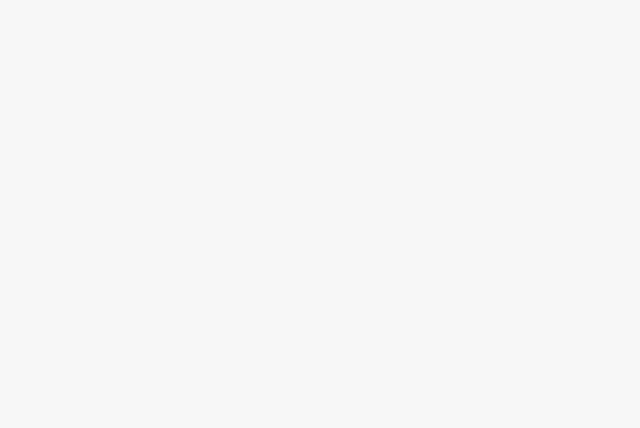
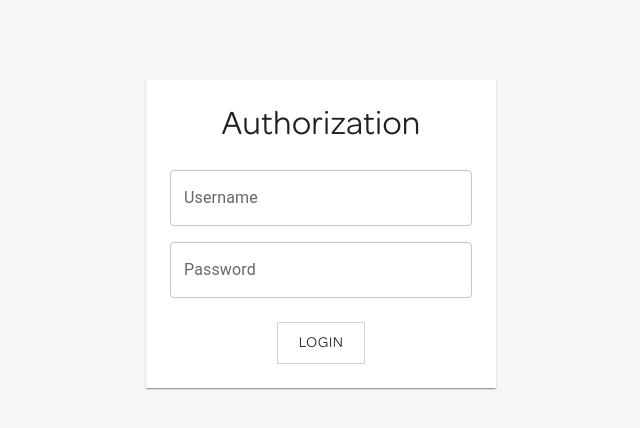
Before and after one commit to gerardasanusevicius/CAO-Final-Project-Gerard-A-Photography, a React (Create React App) app: page /login in a window 1280 px wide. Before the commit this address had no page. Shown: the top 428 px of the page, without its empty margins (319-959 px from the left). Built offline with nearby package versions, Linux system fonts and the light colour scheme.

Commit message:
chore:updated-admin-info

```diff
--- a/data/db.json
+++ b/data/db.json
@@ -15,5 +15,11 @@
             "title": "TestImg3",
             "src": "https://images.unsplash.com/photo-1530177150700-84cd9a3b059b?ixlib=rb-1.2.1&ixid=MnwxMjA3fDB8MHxwaG90by1wYWdlfHx8fGVufDB8fHx8&auto=format&fit=crop&w=387&q=80"
         }
+    ],
+    "admin": [
+        {
+            "username": "gerardas.anusevicius",
+            "password": "laikinasslaptazodis"
+        }
     ]
 }
--- a/src/app.tsx
+++ b/src/app.tsx
@@ -13,9 +13,12 @@ import LoginPage from './pages/login-page';
 import AdminPage from './pages/admin-page/admin-page';
 
 import MainLayout from './components/main-layout';
+import { AuthProvider } from './pages/features/auth/auth-context';
+import RequireAuth from './routing/require-auth';
 
 const App: React.FC = () => (
   <BrowserRouter>
+    <AuthProvider>
       <Routes>
         <Route path="/" element={<LandingPage />} />
         <Route element={<MainLayout />}>
@@ -23,7 +26,17 @@ const App: React.FC = () => (
           <Route path="about" element={<AboutPage />} />
           <Route path="contacts" element={<ContactPage />} />
         </Route>
+        <Route path="login" element={<LoginPage />} />
+        <Route
+          path="/admin"
+          element={(
+            <RequireAuth>
+              <AdminPage />
+            </RequireAuth>
+        )}
+        />
       </Routes>
+    </AuthProvider>
   </BrowserRouter>
 );
 export default App;
--- a/src/pages/admin-page/admin-page.tsx
+++ b/src/pages/admin-page/admin-page.tsx
@@ -1,7 +1,16 @@
-import React from 'react';
+import React, { useContext } from 'react';
+import { Button } from '@mui/material';
+import AuthContext from '../features/auth/auth-context';
 
-const AdminPage: React.FC = () => (
-  <div>This is a temporarily empty AdminPage</div>
-);
+const AdminPage: React.FC = () => {
+  const { logout } = useContext(AuthContext);
+
+  return (
+    <>
+      <div>This is a temporarily empty AdminPage</div>
+      <Button onClick={logout}>Logout</Button>
+    </>
+  );
+};
 
 export default AdminPage;
--- a/src/pages/features/auth/auth-context.tsx
+++ b/src/pages/features/auth/auth-context.tsx
@@ -28,9 +28,9 @@ export const AuthProvider: React.FC = ({ children }) => {
   const [loggedIn, setLoggedIn] = useLocalStorage<AuthContextType['loggedIn']>('loggedIn', false);
   const [user, setUser] = useState<AuthContextType['user']>(null);
 
-  const login: AuthContextType['login'] = (crudentials: Crudentials, next) => {
+  const login: AuthContextType['login'] = () => {
     setLoggedIn(true);
-    navigate(next);
+    navigate('/admin');
   };
 
   const logout: AuthContextType['logout'] = () => {
--- a/src/pages/login-page/auth-form.tsx
+++ b/src/pages/login-page/auth-form.tsx
@@ -6,6 +6,7 @@ import {
   Paper,
   Typography,
 } from '@mui/material';
+import lightTheme from '../../styles/theme';
 
 type AuthFormProps = {
   formTitle: string,
@@ -22,7 +23,7 @@ const AuthForm: React.FC<AuthFormProps> = ({
   <Container sx={{ pt: 10 }}>
     <Paper
       component="form"
-      elevation={3}
+      elevation={1}
       sx={{
         display: 'flex',
         mx: 'auto',
@@ -30,7 +31,8 @@ const AuthForm: React.FC<AuthFormProps> = ({
         alignItems: 'center',
         gap: 1,
         p: 3,
-        width: 400,
+        width: 350,
+        borderRadius: 0,
       }}
       onSubmit={onSubmit}
     >
@@ -54,6 +56,10 @@ const AuthForm: React.FC<AuthFormProps> = ({
         variant="outlined"
         size="large"
         type="submit"
+        sx={{
+          borderRadius: 0,
+          color: lightTheme.palette.darkColor.main,
+        }}
       >
         {submitText}
       </Button>
--- a/src/routing/require-auth.tsx
+++ b/src/routing/require-auth.tsx
@@ -7,7 +7,7 @@ const RequireAuth = ({ children }: { children: JSX.Element }) => {
   const { loggedIn } = useContext(AuthContext);
 
   if (!loggedIn) {
-    return <Navigate to={`/auth/login?next=${location.pathname}`} />;
+    return <Navigate to={`/login?next=${location.pathname}`} />;
   }
 
   return children;
```
Lines whose indentation alone changed are shown as unchanged.
